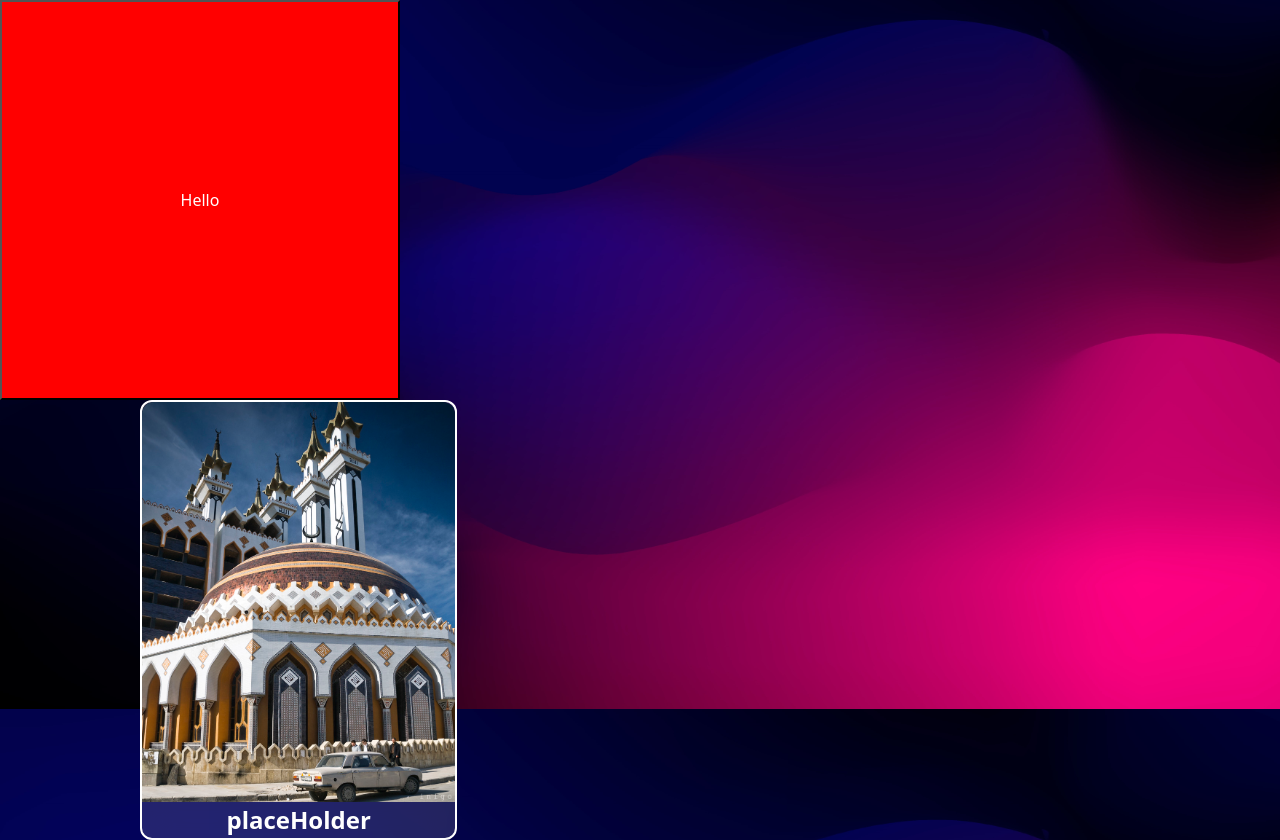
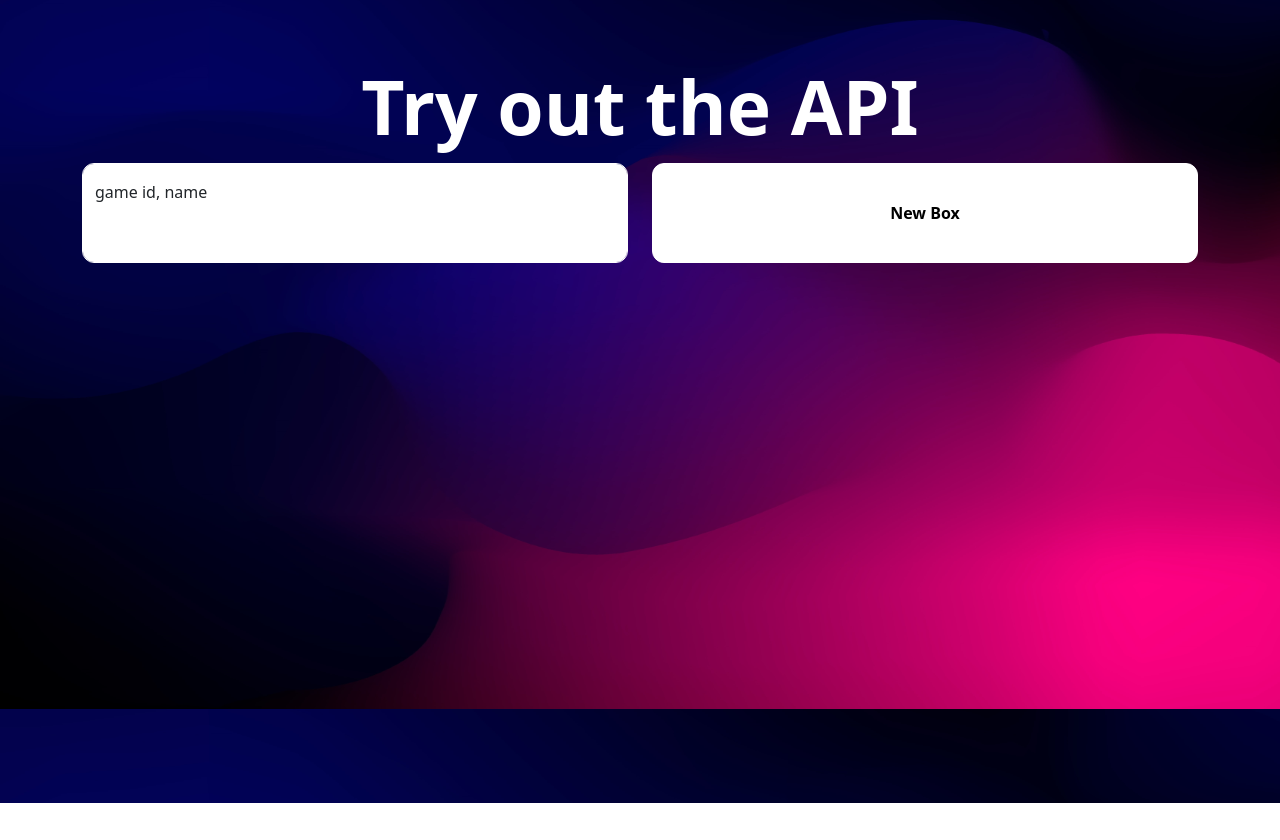
Before and after one commit to DarkAndLighto/WebTechnologyProject, a PHP site: page /PersonalInterests.html in a window 1280 px wide. Shown: the part 91-931 px from the top of the page. After the commit the page ends 894 px from the top, so only its background shows below. Run offline with PHP 8.4, Linux system fonts and the light colour scheme; some libraries are stand-ins or nearby versions.

Commit message:
Day 12
-Finished the my interests page.

```diff
--- a/PersonalInterests.css
+++ b/PersonalInterests.css
@@ -5,23 +5,96 @@
 .game-box:hover{
     scale: 1.1;
     z-index: 9999;
+    .row-1 img{
+        object-position: 65% 80%;
+    }
 }
 
-.row-1 img{
+.right-side{
+    text-align: right;
+}
+
+.row-1 img {
+    background-color: red;
+    padding: 0px;
     border-top-right-radius: 12px;
     border-top-left-radius: 12px;
     object-fit: cover;
     height: 400px;
+    width: 100%;
     object-position: 50% 10%;
     transition: object-position 1s ease;
 }
-.row-1 img:hover{
-    object-position: 65% 80%;
-}
 
 .row-2{
+    padding-left: 12px;
+    padding-right: 12px;
     display: flex;
-    text-align: center;
+    justify-content: center;
     font-weight: bold;
     font-size: 24px;
 }
+
+.row-3{
+    padding-left: 12px;
+    padding-right: 12px;
+}
+
+.row-4{
+    display: flex;
+    justify-content: center;
+}
+.row-4 textarea{
+    color: white;
+    border-style: none;
+    background-color: transparent;
+    resize: none;
+    width: 90%;
+    height: 200px;
+}
+
+.row-delete{
+    margin-top: 14px;
+    margin-bottom: 14px;
+    display: flex;
+    justify-content: center;
+}
+.row-delete button{
+    height: 40px;
+    width: 50%;
+    color: white;
+    background-color: black;
+    border-style: solid;
+    border-color: white;
+    border-radius: 12px;
+
+    transition: background-color 0.2s ease;
+}
+.row-delete button:hover{
+    background-color: red;
+}
+
+.api-header{
+    display: flex;
+    justify-content: center;
+    color: white;
+    font-weight: bold;
+    font-size: 75px;
+}
+
+.row-api-2 textarea, .row-api-2 button{
+    width: 100%;
+    background-color: white;
+    resize: none;
+    height: 100px;
+    color: black;
+    font-weight: bold;
+    transition: background-color 0.2s ease;
+    border-style: solid;
+    border-color: white;
+    border-width: 1px;
+    border-radius: 12px;
+}
+.row-api-2 button:hover{
+    background-color: rgb(169, 169, 169);
+}
--- a/PersonalInterests.html
+++ b/PersonalInterests.html
@@ -44,26 +44,40 @@
                 </nav>
             </div>
         </div>
-        <button onclick="GetGameByID(422, 1)" style="background-color: red; width: 400px; height: 400px; color: white;">
-            Hello
-        </button>
 
-        <div class="container" style="max-width: 80%;">
+        <div class="container" style="max-width: 80%; margin-top: 50px;">
+            <div class="row boxes-1 row-gap-5">
+
+            </div>
+        </div>
+
+        <div class="container">
             <div class="row">
-                <div class="col-lg-12 col-xl-4">
-                    <div class="blurry-box game-box" style="color: white;">
-                        <div class="row-1">
-                            <img src="images/Al Rahman Mosque-1.png" class="img-fluid game-background-1">
+                <div class="api-header">
+                    Try out the API
+                </div>
+                <div class="row-api-2">
+                    <div class="row">
+                        <div class="col-6">
+                            <div class="form-floating">
+                                <textarea class="form-control" id="getMyId" placeholder="Password" style="height: 100px;"></textarea>
+                                <label for="floatingPassword">game id, name</label>
+                            </div>
                         </div>
-                        <div class="row row-2">
-                            <div class="game-name-1">
-                                placeHolder
-                            </div>
+                        <div class="col-6">
+                            <button onclick="GetGameByIDWrapper(2)">
+                                New Box
+                            </button>
                         </div>
                     </div>
                 </div>
             </div>
+        </div>
 
+        <div class="container" style="max-width: 80%; margin-top: 40px; padding-bottom: 500px;">
+            <div class="row boxes-2 row-gap-5">
+
+            </div>
         </div>
 
         <script src="https://cdn.jsdelivr.net/npm/axios/dist/axios.min.js"></script>
--- a/PersonalInterests.js
+++ b/PersonalInterests.js
@@ -1,4 +1,13 @@
-function GetGameByID(id, boxID) {
+function GetGameByIDWrapper(boxid) {
+    var textarea = document.getElementById('getMyId');
+    var id = textarea.value;
+    GetGameByID(id, boxid);
+}
+
+function GetGameByID(id, boxid, includeDeleteButton = true) {
+    var textarea = document.getElementById('getMyId');
+    textarea.value = "";
+
     const key = '51f03d61ff3442008e9b1aac81f4ca38';
     const url = `https://api.rawg.io/api/games/${id}?key=${key}`;
 
@@ -8,26 +17,98 @@ function GetGameByID(id, boxID) {
     };
 
     fetch(`${url}`, requestOptions)
-    .then(response => response.json())
-    .then(data => {
+    .then((response) => response.text())
+    .then((result) => {
+        const data = JSON.parse(result);
         const gameName = data.name;
-        const gameNameDiv = document.querySelector('.game-name-'+boxID);
-        if (gameNameDiv) {
-            gameNameDiv.innerText = gameName;
-        } else {
-            console.error('Game name element not found');
-        }
-
         const backgroundImage = data.background_image;
-        const backgroundImageDiv = document.querySelector('.game-background-'+boxID);
-            backgroundImageDiv.src = backgroundImage;
+        const releaseDate = data.released;
+        const rating = data.rating;
+        const genreNames = data.genres.map(genre => " " +genre.name);
+        const description = data.description_raw;
+        addNewBox(gameName, backgroundImage, releaseDate, rating, genreNames, description, includeDeleteButton, boxid)
     })
     .catch(error => console.error(error));
 }
+/* GetGameByID(422, 1, false);
+GetGameByID(19345, 1, false);
+GetGameByID(50734, 1, false);
+ */
+const box = (name, image, releaseDate, rating, genre, description, includeDeleteButton = true) => {
+    let deleteButtonHtml = '';
+    if (includeDeleteButton) {
+        deleteButtonHtml = `
+            <div class="row-delete">
+                <button onclick="deleteBox(event)">Delete box</button>
+            </div>
+        `;
+    }
 
+    return `<div class="col-lg-12 col-xl-4 mark-for-delete">
+                <div class="blurry-box game-box" style="color: white;">
+                    <div class="row-1">
+                        <img src="${image}" class="img-fluid game-background-1">
+                    </div>
+                    <div class="row-2">
+                        <div class="game-name-1">
+                            ${name}
+                        </div>
+                    </div>
+                    <div class="decorative-line"></div>
+                    <div class="row-3">
+                        <div class="row">
+                            <div class="col-6">
+                                Release Date:
+                            </div>
+                            <div class="col-6 release-date right-side">
+                                ${releaseDate}
+                            </div>
+                        </div>
+                        <div class="row">
+                            <div class="col-6">
+                                Rating:
+                            </div>
+                            <div class="col-6 rating right-side">
+                                ${rating}
+                            </div>
+                        </div>
+                        <div class="row">
+                            <div class="col-6">
+                                Genre:
+                            </div>
+                            <div class="col-6 game-genre right-side">
+                                ${genre}
+                            </div>
+                        </div>
+                    </div>
+                    <div class="decorative-line"></div>
+                    <div class="row-4">
+                        <textarea readonly>${description}</textarea>
+                    </div>
+                    ${deleteButtonHtml}
+                </div>
+            </div>`;
+}
 
+const addNewBox = (name, image, releaseDate, rating, genre, description, includeDeleteButton, boxid) => {
+    const container = document.querySelector('.boxes-'+boxid);
+    container.innerHTML += box(name, image, releaseDate, genre, rating, description, includeDeleteButton);
+}
+document.addEventListener('click', function(e){
 
+});
+const deleteBox = (event) => {
+    var currentElement = event.target;
+    var customSelector = '.mark-for-delete';
 
+    while (currentElement) {
+        if (currentElement.matches && currentElement.matches(customSelector)) {
+            currentElement.remove();
+            return;
+        }
+        currentElement = currentElement.parentNode;
+    }
+}
 
 
 
```
